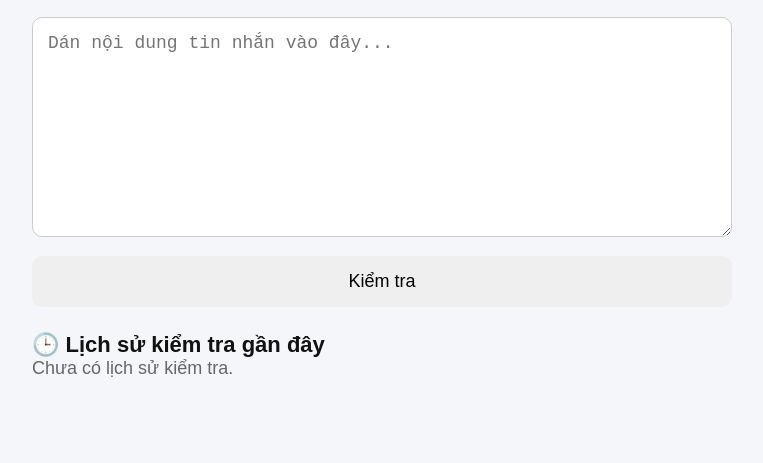
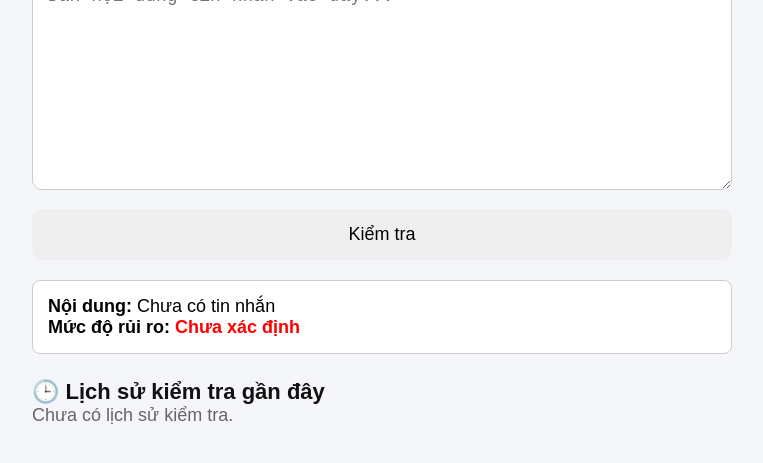
Before and after one commit to jakenvni/Scamcheck, a plain HTML site: page Scamcheck-main/Scamcheck-main/index.html in a window 1280 px wide. Shown: the part 245-708 px from the top of the page, without its empty margins (258-1021 px from the left). Drawn offline with Linux system fonts and the light colour scheme.

Commit message:
Sua loi ID hien thi ket qua giup nut lich su bam duoc

```diff
--- a/Scamcheck-main/Scamcheck-main/index.html
+++ b/Scamcheck-main/Scamcheck-main/index.html
@@ -24,6 +24,10 @@
             Kiểm tra
         </button>
 
+<div class="result-box" style="margin-top: 20px; padding: 15px; border: 1px solid #ccc; background: #fff; border-radius: 8px;">
+    <p style="font-size: 18px;"><strong>Nội dung:</strong> <span id="display-input-text">Chưa có tin nhắn</span></p>
+    <p style="font-size: 18px;"><strong>Mức độ rủi ro:</strong> <span id="risk-level-badge" style="color: red; font-weight: bold;">Chưa xác định</span></p>
+</div>
         <h3 style="font-size: 22px; color: #111; margin-top: 25px;">🕒 Lịch sử kiểm tra gần đây</h3>
         <div id="history-list"></div>
 
--- a/Scamcheck-main/Scamcheck-main/js/storage.js
+++ b/Scamcheck-main/Scamcheck-main/js/storage.js
@@ -28,7 +28,9 @@ function renderHistoryList() {
         const shortText = item.text.length > 40 ? item.text.substring(0, 40) + '...' : item.text;
         itemButton.innerText = `🕒 ${shortText}`;
         itemButton.onclick = function() {
-            showResultOnUI(item.result, item.text);
+            if (typeof showResultOnUI === "function") {
+                showResultOnUI(item.result, item.text);
+            }
         };
         historyContainer.appendChild(itemButton);
     });
```
